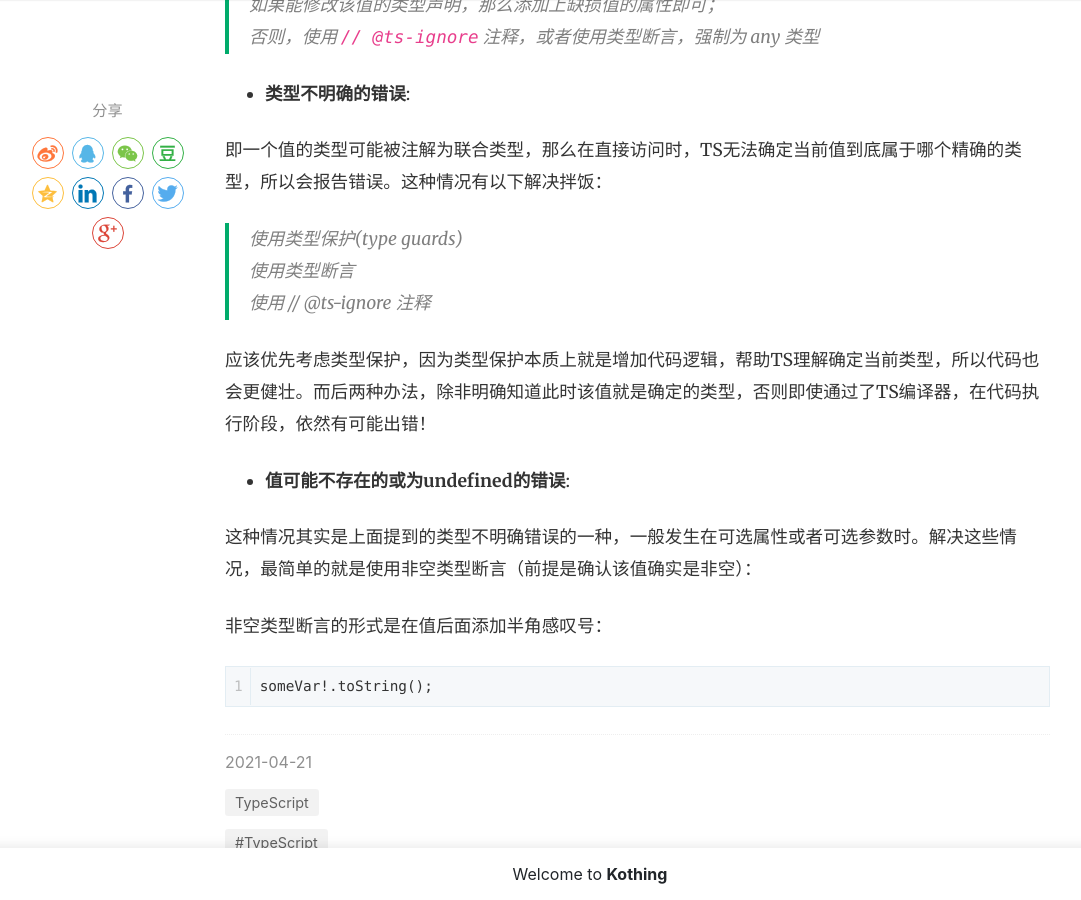
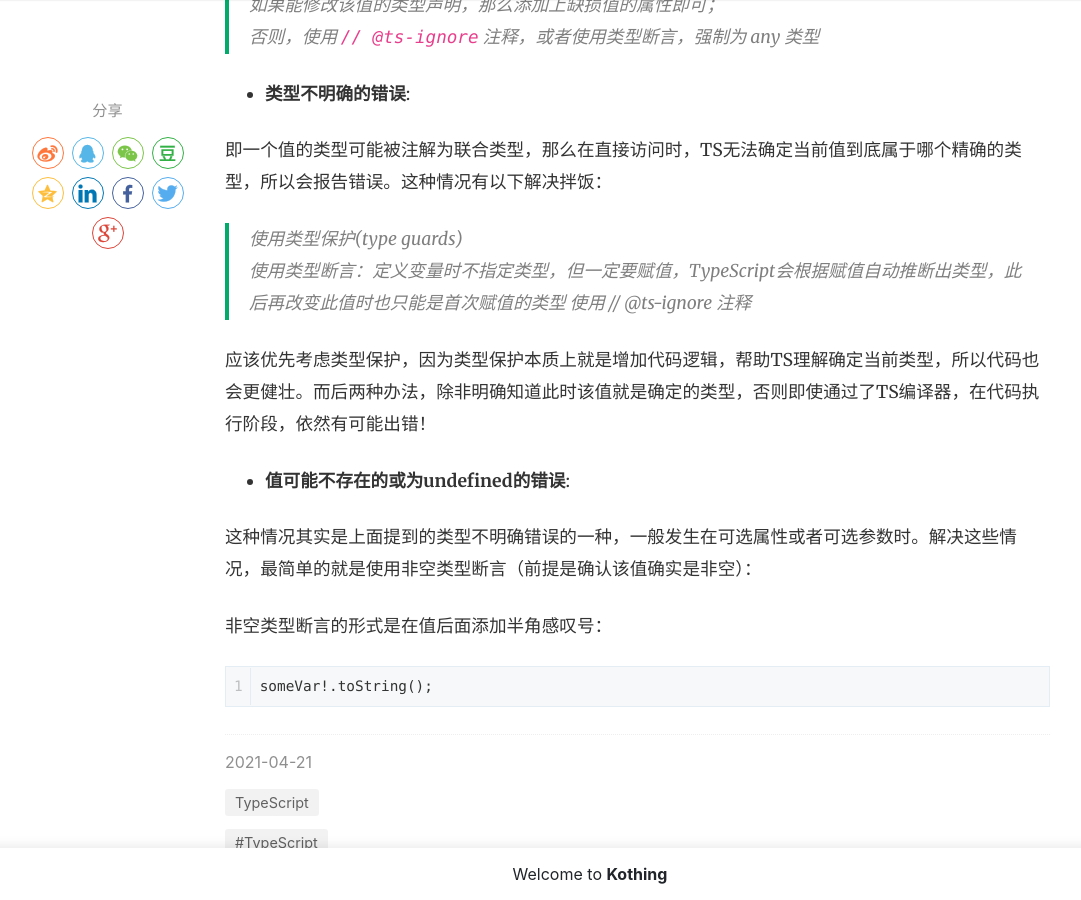
Before and after one commit to kothing/kothing.github.io, a Jekyll site: the page built from _posts/2021-04-21-typescript-useing-skills.md, in a window 1280 px wide and 900 px high, scrolled down 2916 px. Shown: the whole window, without its empty margins (50-1131 px from the left). Built offline with Jekyll 4.4.1, drawn with Linux system fonts in a browser that asks for light colours; nearby versions of some CDN libraries; comment, search, counter and statistics services are not loaded.

Commit message:
Update 2021-04-21-typescript-useing-skills.md

```diff
--- a/_posts/2021-04-21-typescript-useing-skills.md
+++ b/_posts/2021-04-21-typescript-useing-skills.md
@@ -77,7 +77,7 @@ const toArray = <T extends {}>(element: T) => [element]; // No errors.
 即一个值的类型可能被注解为联合类型，那么在直接访问时，TS无法确定当前值到底属于哪个精确的类型，所以会报告错误。这种情况有以下解决拌饭：
 
 > 使用类型保护(type guards)
-> 使用类型断言
+> 使用类型断言：定义变量时不指定类型，但一定要赋值，TypeScript会根据赋值自动推断出类型，此后再改变此值时也只能是首次赋值的类型
 > 使用 // @ts-ignore 注释
 
 应该优先考虑类型保护，因为类型保护本质上就是增加代码逻辑，帮助TS理解确定当前类型，所以代码也会更健壮。而后两种办法，除非明确知道此时该值就是确定的类型，否则即使通过了TS编译器，在代码执行阶段，依然有可能出错！
```
